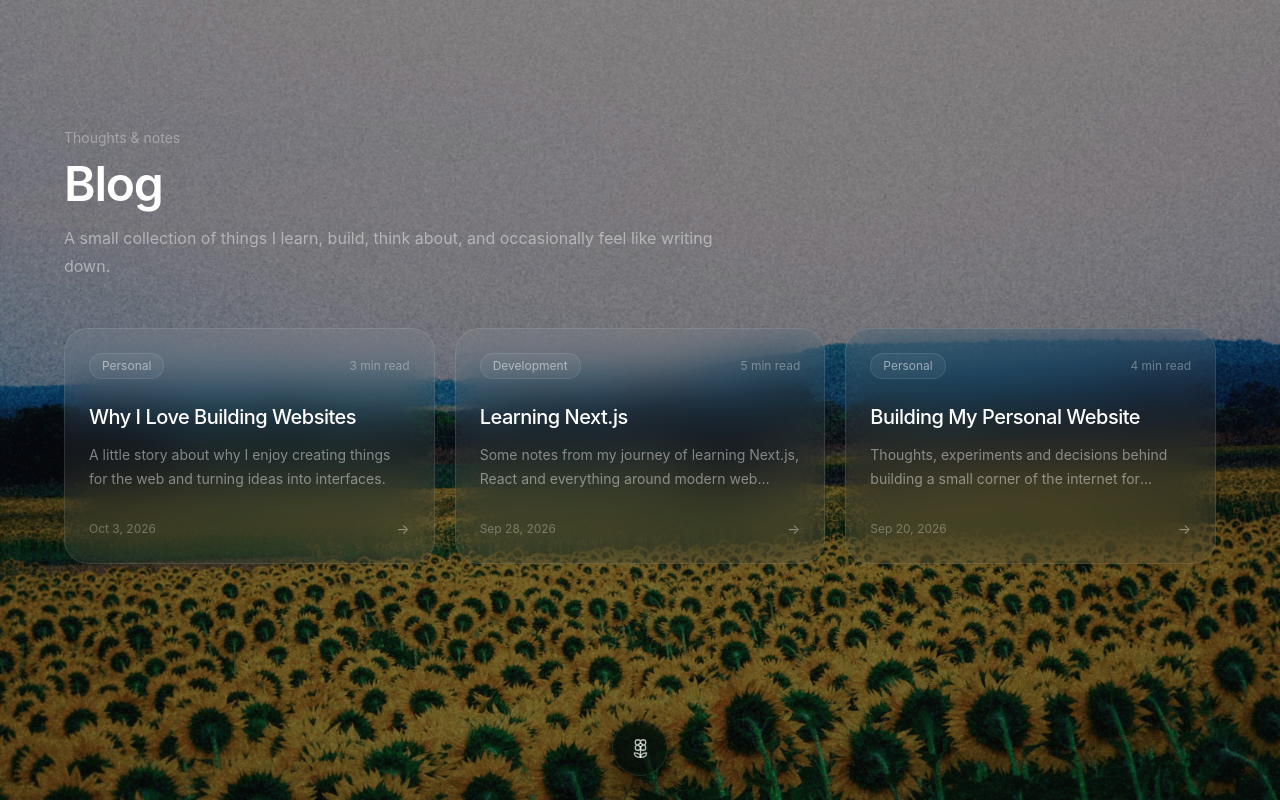
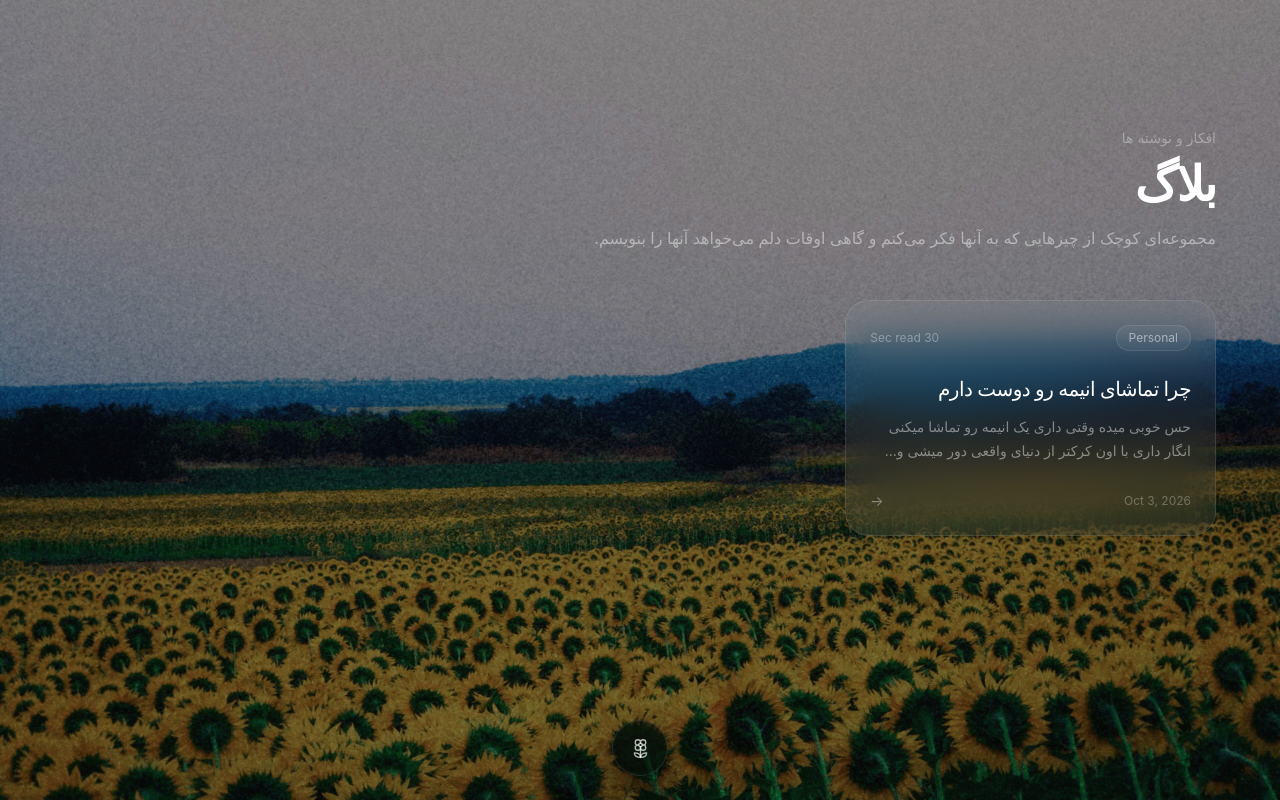
Before and after one commit to VibelessYoung/Me-Page, a Next.js app: page /blog in a window 1280 px wide. Built offline with nearby package versions, Linux system fonts and the light colour scheme.

Commit message:
fix blogs

```diff
--- a/package.json
+++ b/package.json
@@ -9,6 +9,7 @@
     "lint": "eslint"
   },
   "dependencies": {
+    "@fontsource-variable/vazirmatn": "^5.3.0",
     "lucide-react": "^1.51.0",
     "next": "16.3.8",
     "react": "19.2.8",
--- a/src/app/blog/[slug]/page.tsx
+++ b/src/app/blog/[slug]/page.tsx
@@ -57,6 +57,7 @@ export default async function BlogPostPage({ params }: BlogPageProps) {
           </div>
 
           <h1
+          dir="rtl"
             className="
               mt-6
               text-4xl
@@ -70,11 +71,12 @@ export default async function BlogPostPage({ params }: BlogPageProps) {
           </h1>
 
           <p
+          dir="rtl"
             className="
               mt-6
               text-base
               leading-8
-              text-white/45
+              text-white/80
               sm:text-lg
             "
           >
@@ -89,26 +91,6 @@ export default async function BlogPostPage({ params }: BlogPageProps) {
             bg-white/10
           "
         />
-
-        <div
-          className="
-            prose
-            prose-invert
-            max-w-none
-            prose-headings:font-medium
-            prose-headings:tracking-tight
-            prose-p:text-white/60
-            prose-p:leading-8
-            prose-a:text-white
-          "
-        >
-          <p>This is where the blog content will live.</p>
-
-          <p>
-            You can later replace this section with the actual content of the
-            article.
-          </p>
-        </div>
       </article>
     </main>
   );
--- a/src/app/blog/page.tsx
+++ b/src/app/blog/page.tsx
@@ -2,18 +2,18 @@ import BlogGrid from "@/app/components/Blog/BlogGrid";
 
 export default function BlogPage() {
   return (
-    <main className="min-h-screen px-5 pb-20 pt-32 text-white">
+    <main dir="rtl" className="min-h-screen px-5 pb-20 pt-32 text-white">
       <div className="mx-auto max-w-6xl">
         <header className="mb-12 max-w-2xl">
-          <p className="mb-3 text-sm text-white/35">Thoughts & notes</p>
+          <p className="mb-3 text-sm text-white/35">افکار و نوشته ها</p>
 
           <h1 className="text-4xl font-semibold tracking-tight sm:text-5xl">
-            Blog
+            بلاگ
           </h1>
 
           <p className="mt-4 text-sm leading-7 text-white/45 sm:text-base">
-            A small collection of things I learn, build, think about, and
-            occasionally feel like writing down.
+            مجموعه‌ای کوچک از چیزهایی که به آنها فکر
+            می‌کنم و گاهی اوقات دلم می‌خواهد آنها را بنویسم.
           </p>
         </header>
 
--- a/src/app/components/Blog/BlogGrid.tsx
+++ b/src/app/components/Blog/BlogGrid.tsx
@@ -4,6 +4,7 @@ import { blogs } from "@/app/data/blogs";
 export default function BlogGrid() {
   return (
     <div
+    dir="rtl"
       className="
         grid
         grid-cols-1
--- a/src/app/data/blogs.ts
+++ b/src/app/data/blogs.ts
@@ -9,30 +9,12 @@ export type Blog = {
 
 export const blogs: Blog[] = [
   {
-    slug: "why-i-love-building-websites",
-    title: "Why I Love Building Websites",
+    slug: "why-i-love-watching-anime",
+    title: "چرا تماشای انیمه رو دوست دارم",
     description:
-      "A little story about why I enjoy creating things for the web and turning ideas into interfaces.",
+      "حس خوبی میده وقتی داری یک انیمه رو تماشا میکنی انگار داری با اون کرکتر از دنیای واقعی دور میشی و باهاش زندگی میکنی",
     date: "Oct 3, 2026",
-    readingTime: "3 min read",
-    category: "Personal",
-  },
-  {
-    slug: "learning-nextjs",
-    title: "Learning Next.js",
-    description:
-      "Some notes from my journey of learning Next.js, React and everything around modern web development.",
-    date: "Sep 28, 2026",
-    readingTime: "5 min read",
-    category: "Development",
-  },
-  {
-    slug: "building-my-personal-website",
-    title: "Building My Personal Website",
-    description:
-      "Thoughts, experiments and decisions behind building a small corner of the internet for myself.",
-    date: "Sep 20, 2026",
-    readingTime: "4 min read",
+    readingTime: "30 Sec read",
     category: "Personal",
   },
 ];
--- a/src/app/globals.css
+++ b/src/app/globals.css
@@ -1,4 +1,5 @@
 @import "tailwindcss";
+@import "@fontsource-variable/vazirmatn";
 
 :root {
   --page-bg: #0f0f0f;
@@ -417,3 +418,10 @@ a {
     font-size: 14px;
   }
 }
+:root {
+  --font-vazirmatn: "Vazirmatn", sans-serif;
+}
+
+html {
+  font-family: var(--font-vazirmatn);
+}
```
Also changed, not shown: 1 other file (tests, documents, lock files or other folders).
